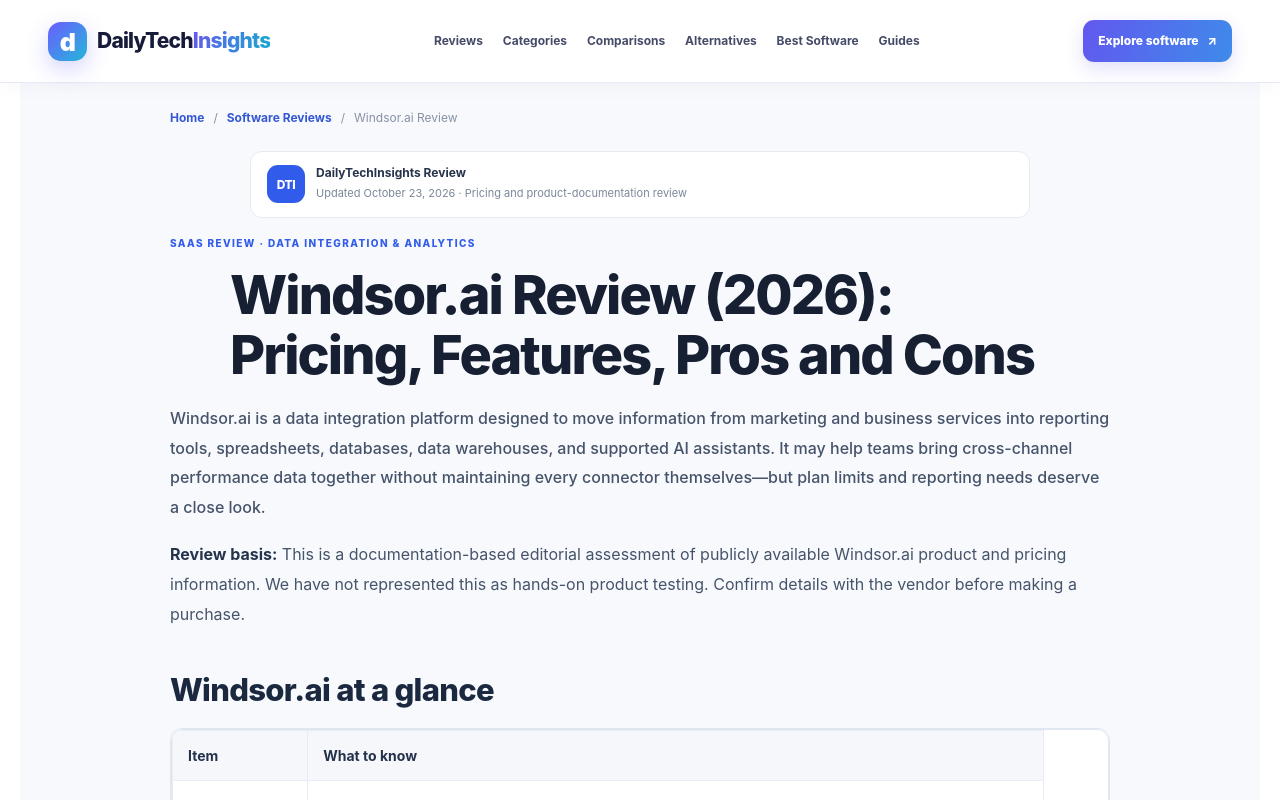
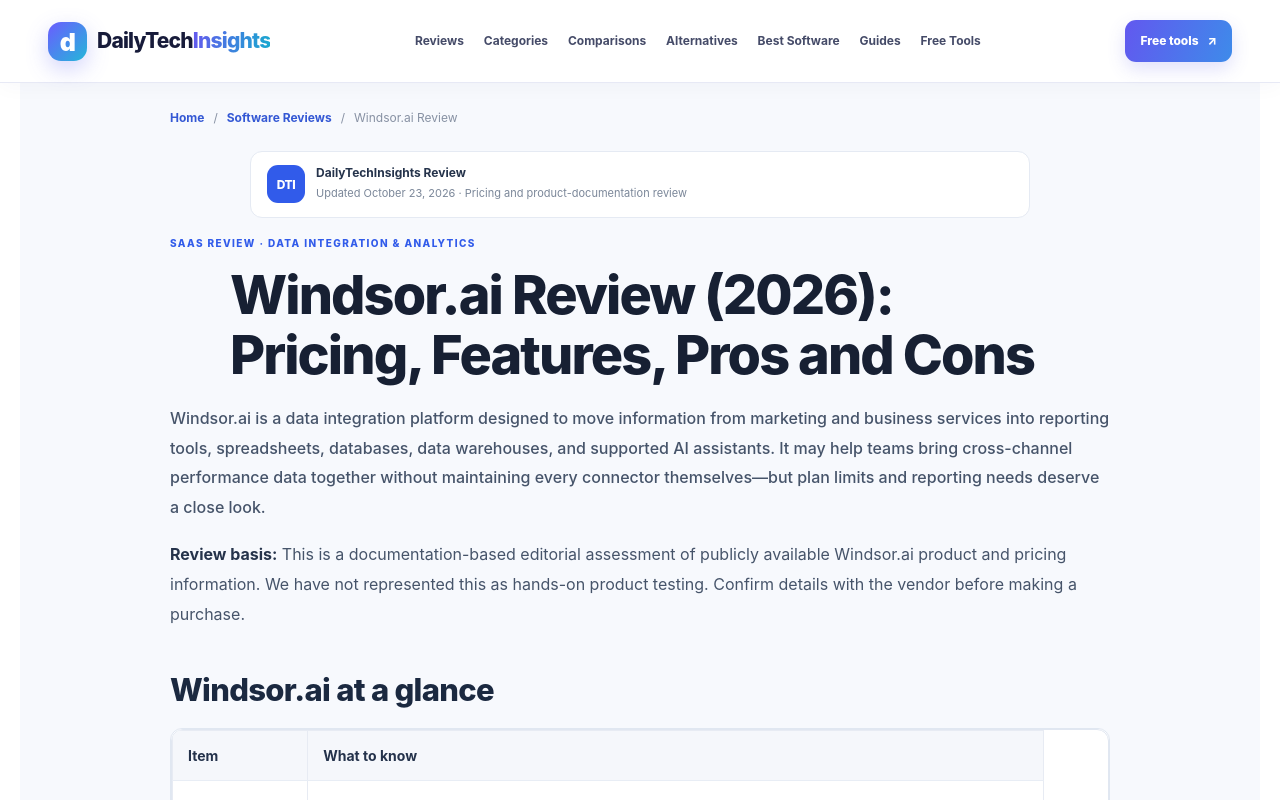
Before and after one commit to franklinctapley-del1122/dailytechinsights, a Next.js app in the folder react-app/: page /reviews/windsor-ai-review in a window 1280 px wide. Shown: the top 800 px of the page. Built offline with nearby package versions, Linux system fonts and the light colour scheme.

Commit message:
Add Free Tools to React site navigation

```diff
--- a/react-app/components/SiteHeader.tsx
+++ b/react-app/components/SiteHeader.tsx
@@ -7,6 +7,7 @@ const links = [
   { label: "Alternatives", href: "/alternatives/" },
   { label: "Best Software", href: "/best/" },
   { label: "Guides", href: "/guides/" },
+  { label: "Free Tools", href: "/tools/" },
 ];
 
 export default function SiteHeader() {
@@ -20,7 +21,7 @@ export default function SiteHeader() {
         <nav className="site-header-react__nav" aria-label="Primary navigation">
           {links.map((link) => <Link key={link.href} href={link.href}>{link.label}</Link>)}
         </nav>
-        <Link className="site-header-react__cta" href="/reviews/">Explore software <span aria-hidden="true">↗</span></Link>
+        <Link className="site-header-react__cta" href="/tools/">Free tools <span aria-hidden="true">↗</span></Link>
       </div>
     </header>
   );
```
